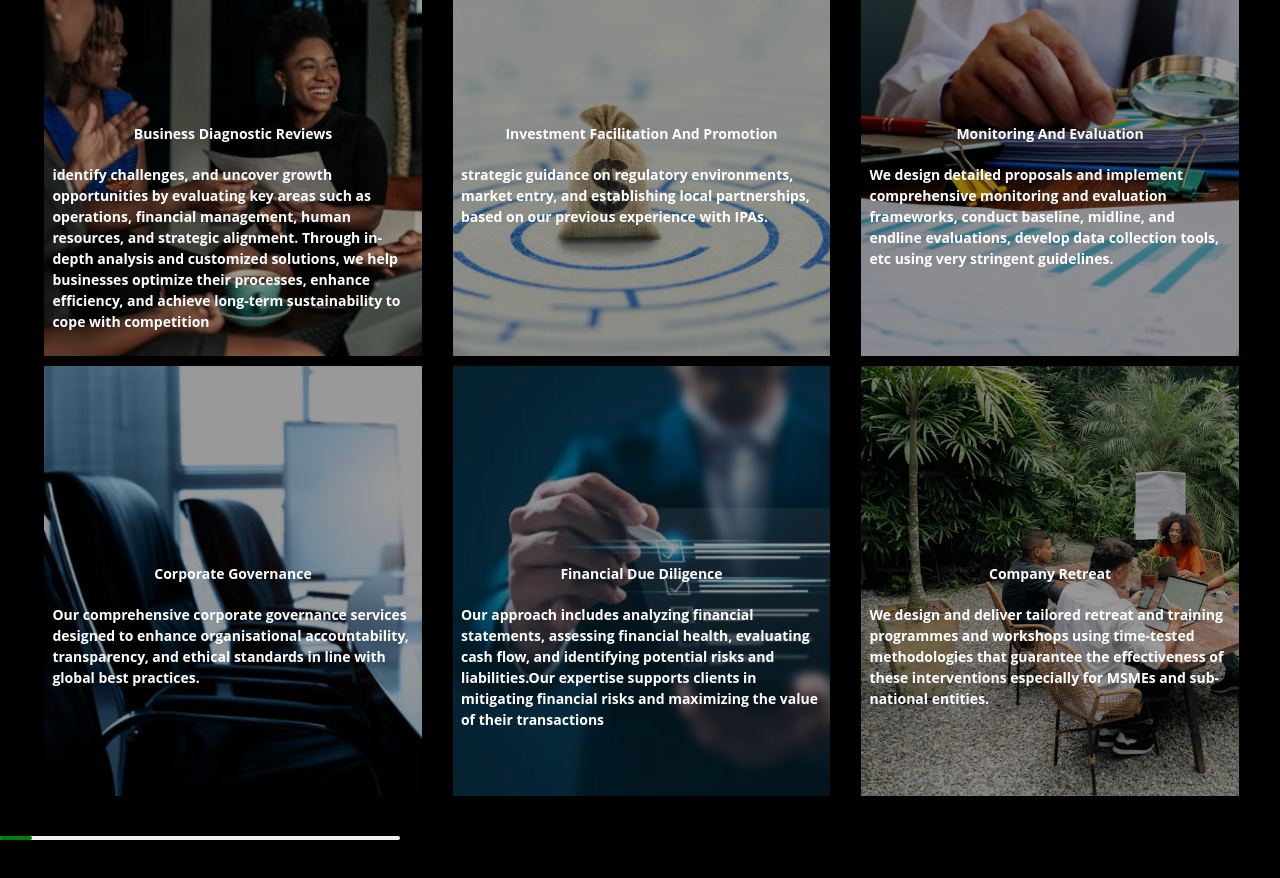
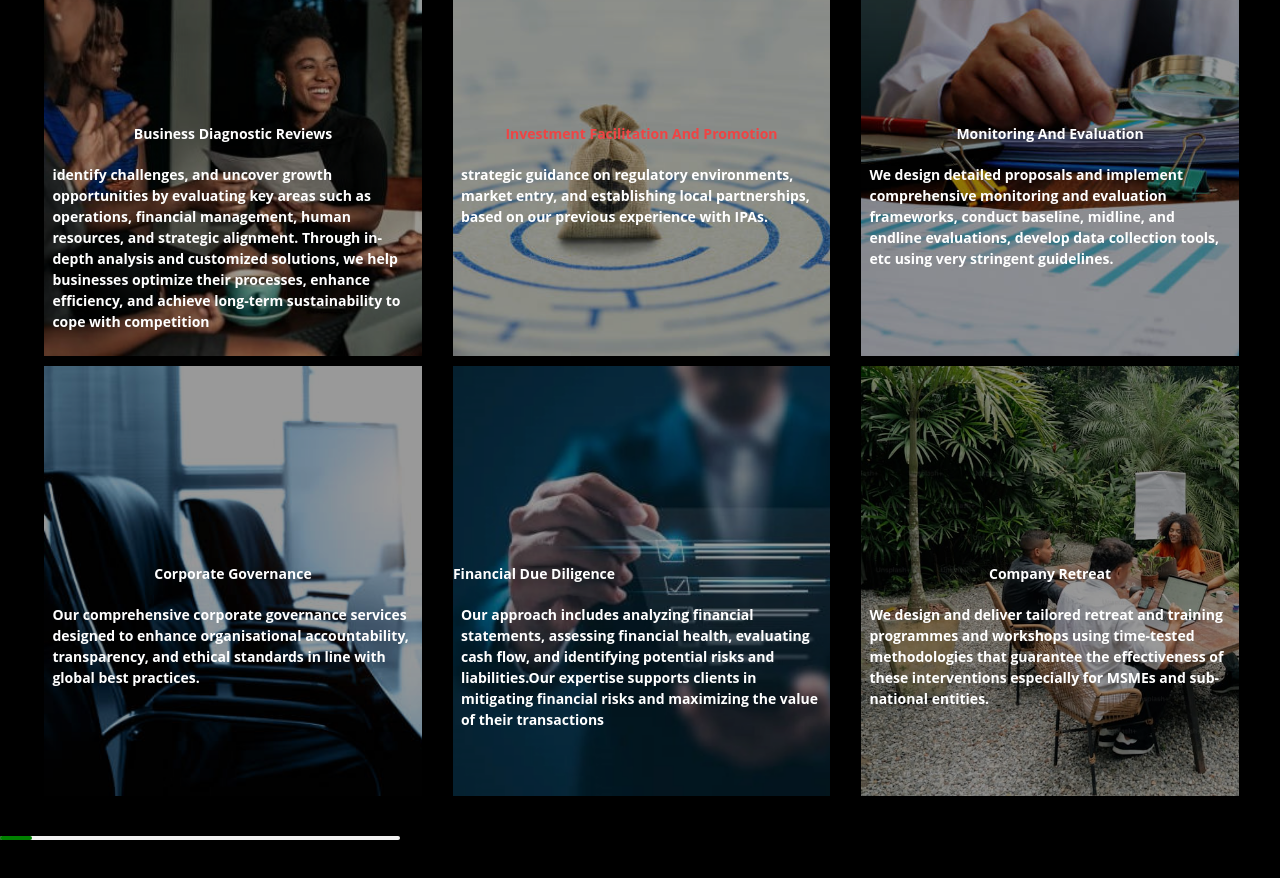
Before and after one commit to Folarrrrrrrrrrr/SCRM, a React (Vite) app: page / in a window 1280 px wide. Shown: the part 1360-2238 px from the top of the page. Built offline with nearby package versions, Linux system fonts and the light colour scheme; a web font is replaced by a local one.

Commit message:
commit after adjusting responsiveness but yet to add all images version2

```diff
--- a/src/assets/style/styles.css
+++ b/src/assets/style/styles.css
@@ -449,6 +449,7 @@ ul li .links:hover {
     filter: blur(45px);
   }
 }
+
 .serviceSummary {
   color: rgba(255, 255, 255, 1.9);
   z-index: 9999;
@@ -472,7 +473,7 @@ ul li .links:hover {
   font-family: Roboto, sans-serif;
   border-radius: 40px;
   border-radius: 20px;
-  color: black;
+  color: white;
 }
 
 .sectorCard:hover {
--- a/src/components/About.jsx
+++ b/src/components/About.jsx
@@ -187,7 +187,7 @@ const About = () => {
                     {" "}
                     {Sectors[i].Sector}
                   </h4>
-                  <p className="cardDetails mt-3 text-center text-wrap text-gray-500">
+                  <p className="cardDetails mt-3 text-center text-wrap ">
                     {Sectors[i].summary}
                   </p>
                 </div>
--- a/src/components/Services.jsx
+++ b/src/components/Services.jsx
@@ -24,7 +24,7 @@ const Services = () => {
             <div className="pdmImg serviceTwo ">
               <div className="imageOverlay"></div>
               <div className="overlayContent">
-                <h2  className="text-white text-center">Project Development and Management </h2>
+                <h2  className="text-white   text-center">Project Development and Management </h2>
                 <p className="serviceSummary pl-2 pr-2 text-white">
                   End-to-end project management services, from project design
                   and proposal development to implementation and evaluation.
@@ -38,7 +38,7 @@ const Services = () => {
             <div className=" frcImg serviceFive ">
               <div className="imageOverlay"></div>
               <div className="overlayContent">
-                <h2  className="text-white text-center"> Fund-Raising Consultancy </h2>
+                <h2  className="text-white  text-center"> Fund-Raising Consultancy </h2>
                 <p className="serviceSummary pl-2 pr-2 text-white">
                   We provide some support for fundraising activities of project
                   sponsors of vetted and shovel-ready private sector projects,
@@ -53,7 +53,7 @@ const Services = () => {
             <div className="bdrImg serviceThree ">
               <div className="imageOverlay"></div>
               <div className="overlayContent">
-                <h2  className="text-white text-center" > Business Diagnostic Reviews </h2>
+                <h2  className="text-white  text-center" > Business Diagnostic Reviews </h2>
                 <p className="serviceSummary pl-2 pr-2 text-white">
                   identify challenges, and uncover growth opportunities by
                   evaluating key areas such as operations, financial management,
@@ -67,7 +67,7 @@ const Services = () => {
             <div className="ifpImg serviceFour ">
               <div className="imageOverlay"></div>
               <div className="overlayContent">
-                <h2  className="text-white text-center">Investment Facilitation and Promotion</h2>
+                <h2 className="text-red-500  text-center">Investment Facilitation and Promotion</h2>
                 <p className="serviceSummary pl-2 pr-2 text-white">
                   strategic guidance on regulatory environments, market entry,
                   and establishing local partnerships, based on our previous
@@ -78,7 +78,7 @@ const Services = () => {
             <div className="meImg serviceNine ">
               <div className="imageOverlay"></div>
               <div className="overlayContent">
-                <h2  className="text-white text-center">Monitoring and Evaluation</h2>
+                <h2  className="text-white  text-center">Monitoring and Evaluation</h2>
                 <p className="serviceSummary pl-2 pr-2 text-white">
                   We design detailed proposals and implement comprehensive
                   monitoring and evaluation frameworks, conduct baseline,
@@ -90,7 +90,7 @@ const Services = () => {
             <div className=" cgImg serviceEight ">
               <div className="imageOverlay"></div>
               <div className="overlayContent">
-                <h2  className="text-white text-center"> Corporate Governance</h2>
+                <h2  className="text-white  text-center"> Corporate Governance</h2>
                 <p className=" text-white serviceSummary pl-2 pr-2">
                   Our comprehensive corporate governance services designed to
                   enhance organisational accountability, transparency, and
@@ -101,7 +101,7 @@ const Services = () => {
             <div className="fddImg serviceSix ">
               <div className="imageOverlay"></div>
               <div className="overlayContent">
-                <h2 className="text-white text-center"> Financial Due Diligence </h2>
+                <h2 className="text-white t ext-center"> Financial Due Diligence </h2>
                 <p className="  serviceSummary pl-2 pr-2 text-white">
                   Our approach includes analyzing financial statements,
                   assessing financial health, evaluating cash flow, and
@@ -112,13 +112,13 @@ const Services = () => {
               </div>
             </div>
             {/* <div className="cfsImg serviceSeven ">
-              <h2> Comprehensive Feasibility Study</h2>
+              <h2> Comprehensive Feasibil ity Study</h2>
               <div className="imageOverlay"></div>
             </div> */}
             <div className=" crImg serviceTen ">
               <div className="imageOverlay"></div>
               <div className="overlayContent">
-                <h2  className="text-white text-center"> Company Retreat</h2>
+                <h2  className="text-white  text-center"> Company Retreat</h2>
                 <p className="serviceSummary pl-2 pr-2 text-white">
                   We design and deliver tailored retreat and training programmes
                   and workshops using time-tested methodologies that guarantee
@@ -129,7 +129,7 @@ const Services = () => {
             </div>
           </div>
           {/* <div className="contactContainer">
-            <h2 className="line-title"> Contact Me</h2>
+            <h2 className="line-title">  Contact Me</h2>
             <div className="row">
               <div className="contact-col-one">
                 <p className="email">Oluwolefolawe@gmail.com</p>
```
